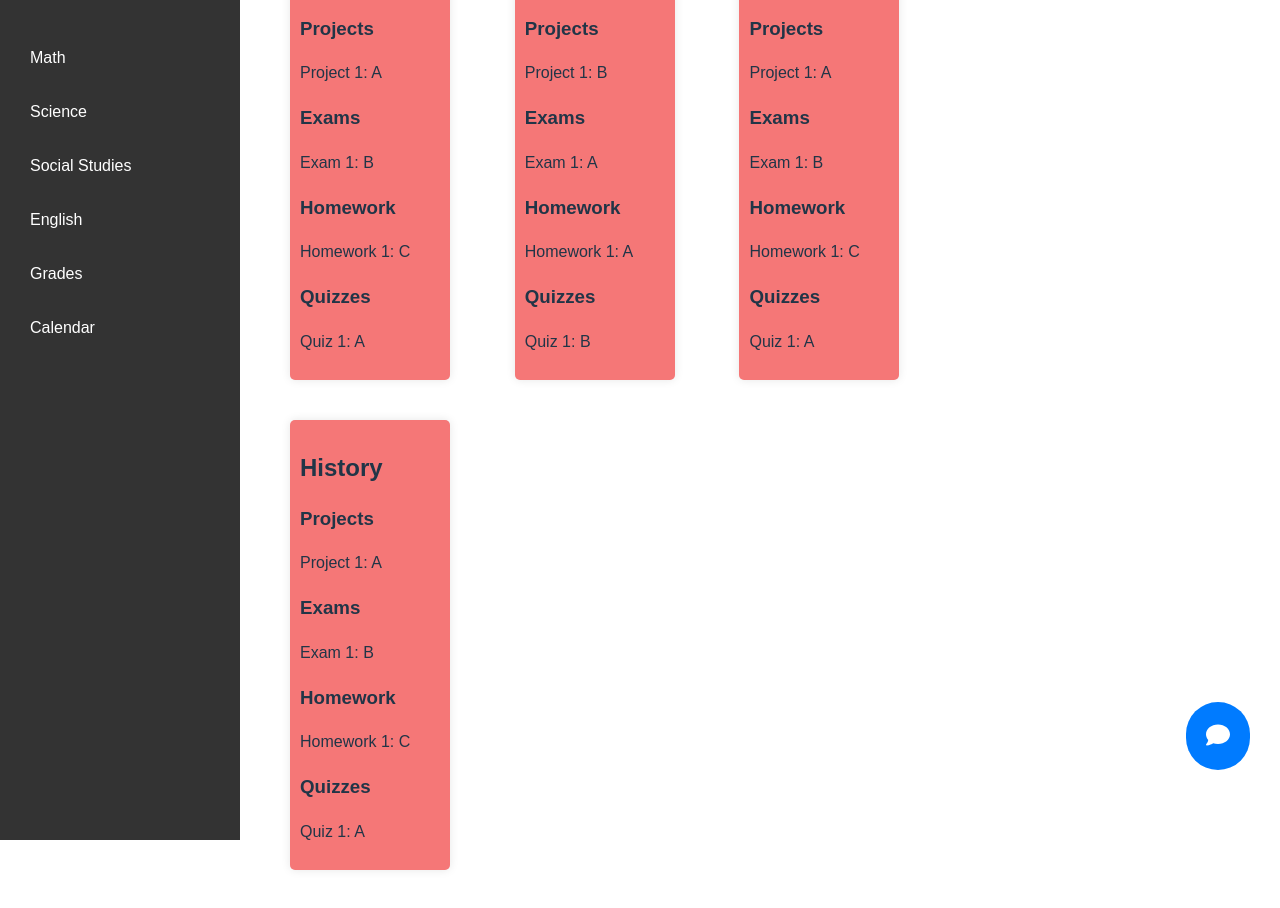
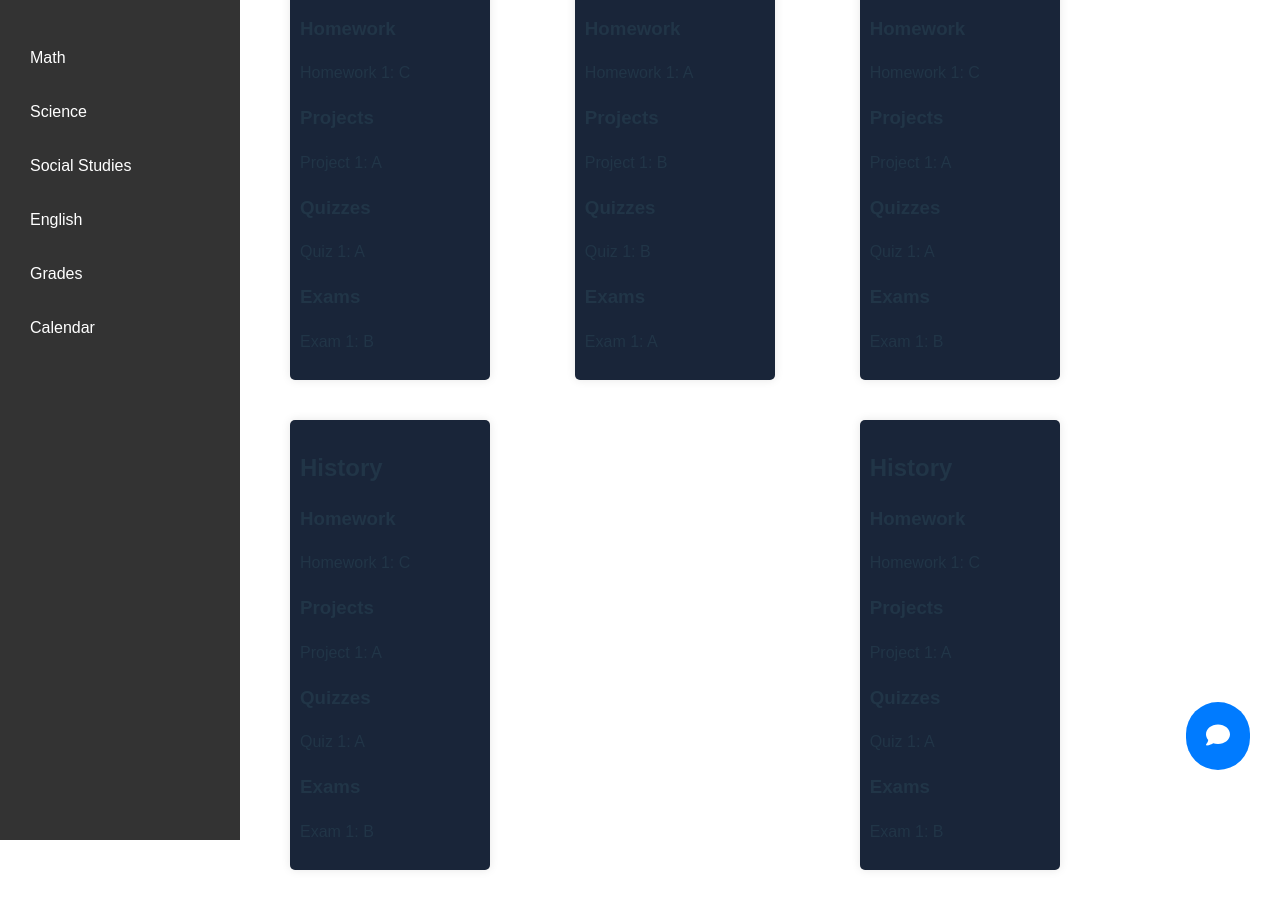
Before and after one commit to joshdoel/CanvasUI, a React (Vite) app in the folder canvas/: page / in a window 1280 px wide. Both pictures are taken after a click on the item "Grades". Shown: the top 908 px of the page. Built offline with nearby package versions, Linux system fonts and the light colour scheme.

Commit message:
why are you telling me to merge rn :(

```diff
--- a/canvas/src/App.css
+++ b/canvas/src/App.css
@@ -313,7 +313,7 @@
 }
 
 .class-card {
-  background-color: #f57777;
+  background-color: #192539;
   padding: 10px;
   border-radius: 5px;
   box-shadow: 0 0 10px rgba(0, 0, 0, 0.1);
--- a/canvas/src/App.jsx
+++ b/canvas/src/App.jsx
@@ -6,7 +6,7 @@
 import Sidebar from './components/Sidebar';
 import Calendar from './components/Calendar';
 import ClassSelection from './components/ClassSelection';
-import Grades from './components/Grades'; // Import the Grades component
+import Grades from './components/Grades';
 import ChatBoxButton from './components/ChatBoxButton';
 import ZoomPage from './components/ZoomPage';
 import Syllabus from './components/Syllabus';
--- a/canvas/src/components/Grades.jsx
+++ b/canvas/src/components/Grades.jsx
@@ -39,6 +39,15 @@
           { name: 'Quiz 1', type: 'quiz', grade: 'A' },
         ],
       },
+      {
+        className: 'History',
+        assignments: [
+          { name: 'Project 1', type: 'project', grade: 'A' },
+          { name: 'Exam 1', type: 'exam', grade: 'B' },
+          { name: 'Homework 1', type: 'homework', grade: 'C' },
+          { name: 'Quiz 1', type: 'quiz', grade: 'A' },
+        ],
+      },
     ];
 
   return (
@@ -47,10 +56,34 @@
         <div key={index} className="class-card">
           <h2>{classInfo.className}</h2>
           <div className="section">
+            <h3>Homework</h3>
+            <ul>
+              {classInfo.assignments
+                .filter((assignment) => assignment.type === 'homework')
+                .map((assignment, assignmentIndex) => (
+                  <li key={assignmentIndex}>
+                    {assignment.name}: {assignment.grade}
+                  </li>
+                ))}
+            </ul>
+          </div>
+          <div className="section">
             <h3>Projects</h3>
             <ul>
               {classInfo.assignments
                 .filter((assignment) => assignment.type === 'project')
+                .map((assignment, assignmentIndex) => (
+                  <li key={assignmentIndex}>
+                    {assignment.name}: {assignment.grade}
+                  </li>
+                ))}
+            </ul>
+          </div>
+          <div className="section">
+            <h3>Quizzes</h3>
+            <ul>
+              {classInfo.assignments
+                .filter((assignment) => assignment.type === 'quiz')
                 .map((assignment, assignmentIndex) => (
                   <li key={assignmentIndex}>
                     {assignment.name}: {assignment.grade}
@@ -70,30 +103,6 @@
                 ))}
             </ul>
           </div>
-          <div className="section">
-            <h3>Homework</h3>
-            <ul>
-              {classInfo.assignments
-                .filter((assignment) => assignment.type === 'homework')
-                .map((assignment, assignmentIndex) => (
-                  <li key={assignmentIndex}>
-                    {assignment.name}: {assignment.grade}
-                  </li>
-                ))}
-            </ul>
-          </div>
-          <div className="section">
-            <h3>Quizzes</h3>
-            <ul>
-              {classInfo.assignments
-                .filter((assignment) => assignment.type === 'quiz')
-                .map((assignment, assignmentIndex) => (
-                  <li key={assignmentIndex}>
-                    {assignment.name}: {assignment.grade}
-                  </li>
-                ))}
-            </ul>
-          </div>
         </div>
       ))}
     </div>
```
